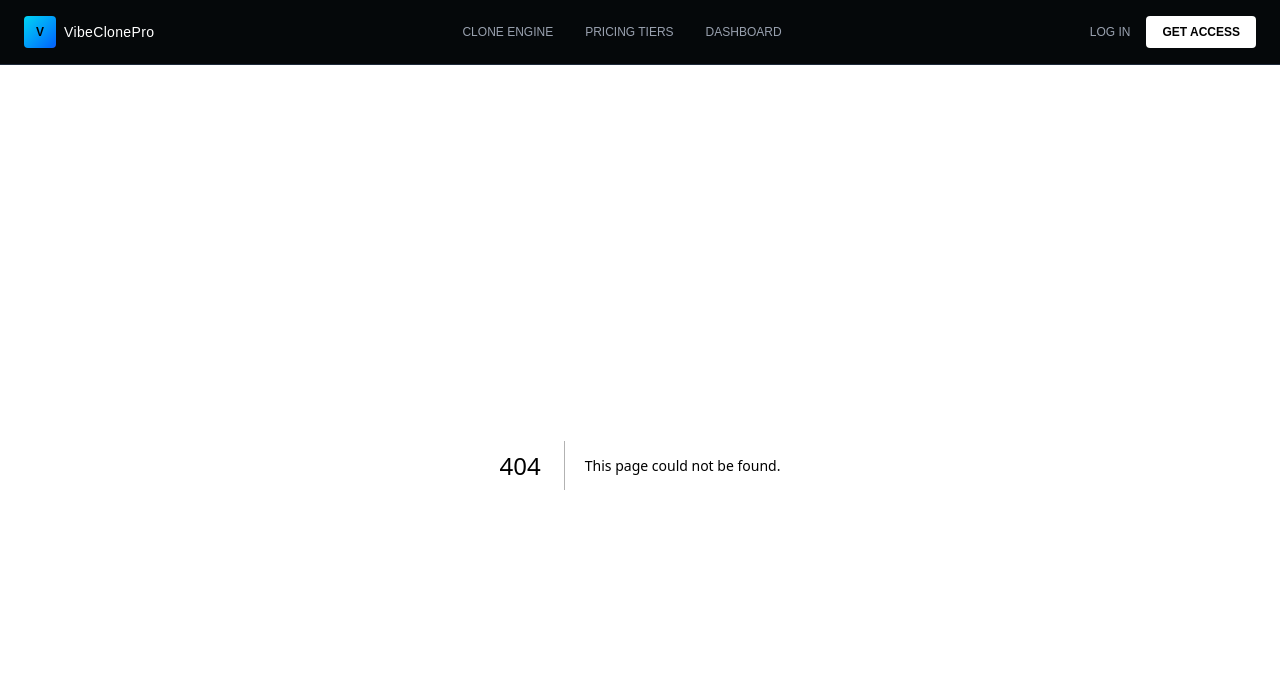
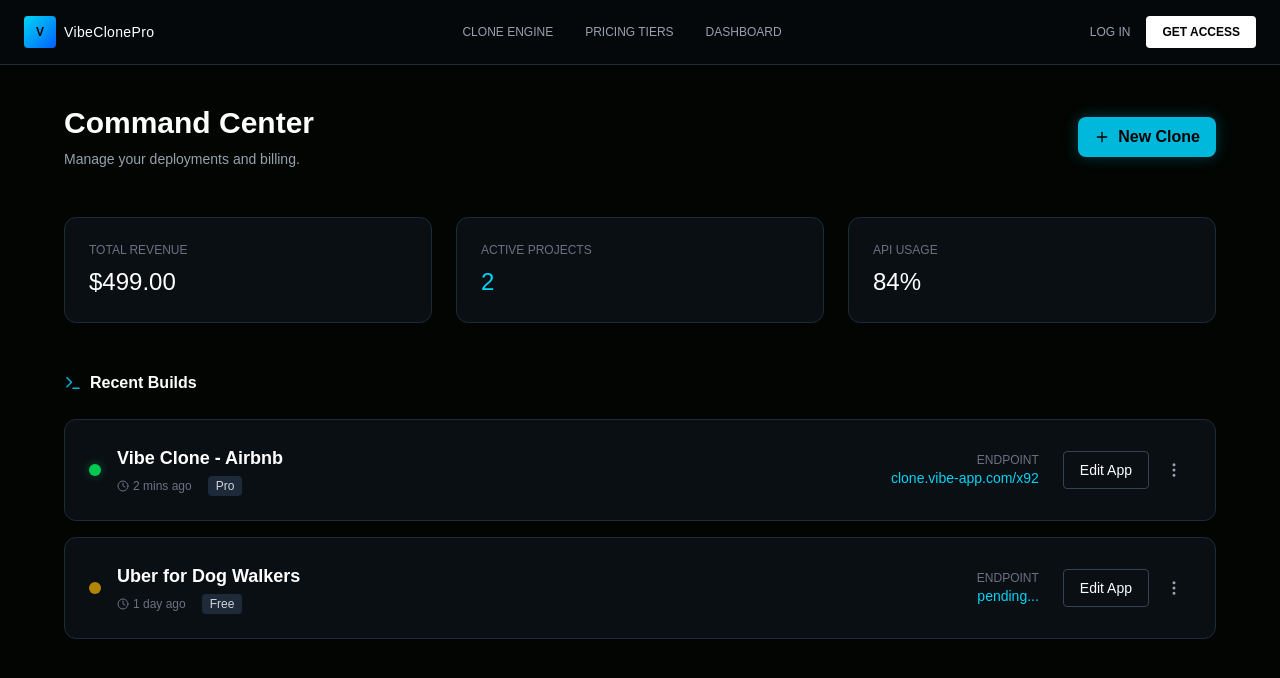
Before and after one commit to ROLLED740/vibe-clone-pro, a Next.js app: page /dashboard in a window 1280 px wide. Before the commit this address had no page. Shown: the top 678 px of the page. Built offline with nearby package versions, Linux system fonts and the light colour scheme.

Commit message:
Add dashboard page

```diff
--- /dev/null
+++ b/app/dashboard/page.tsx
@@ -0,0 +1,95 @@
+import React from 'react';
+import Link from 'next/link';
+import { Plus, Terminal, ExternalLink, MoreVertical, Clock, CheckCircle } from 'lucide-react';
+
+export default function Dashboard() {
+  const projects = [
+    {
+      id: 1,
+      name: 'Vibe Clone - Airbnb',
+      status: 'Live',
+      url: 'clone.vibe-app.com/x92',
+      lastEdited: '2 mins ago',
+      tier: 'Pro'
+    },
+    {
+      id: 2,
+      name: 'Uber for Dog Walkers',
+      status: 'Building',
+      url: 'pending...',
+      lastEdited: '1 day ago',
+      tier: 'Free'
+    }
+  ];
+
+  return (
+    <main className="min-h-screen bg-[#020502] pt-10 px-6">
+      <div className="max-w-6xl mx-auto">
+
+        {/* HEADER */}
+        <div className="flex items-center justify-between mb-12">
+          <div>
+            <h1 className="text-3xl font-bold text-white mb-2">Command Center</h1>
+            <p className="text-gray-400 text-sm">Manage your deployments and billing.</p>
+          </div>
+          <button className="flex items-center gap-2 px-4 py-2 bg-cyan-500 hover:bg-cyan-400 text-black font-bold rounded-lg transition-all shadow-[0_0_15px_rgba(6,182,212,0.3)]">
+            <Plus size={16} /> New Clone
+          </button>
+        </div>
+
+        {/* METRICS ROW */}
+        <div className="grid grid-cols-1 md:grid-cols-3 gap-6 mb-12">
+          <div className="p-6 bg-[#0A0F14] border border-gray-800 rounded-xl">
+            <div className="text-gray-500 text-xs uppercase mb-2">Total Revenue</div>
+            <div className="text-2xl font-mono text-white">$499.00</div>
+          </div>
+          <div className="p-6 bg-[#0A0F14] border border-gray-800 rounded-xl">
+            <div className="text-gray-500 text-xs uppercase mb-2">Active Projects</div>
+            <div className="text-2xl font-mono text-cyan-400">2</div>
+          </div>
+          <div className="p-6 bg-[#0A0F14] border border-gray-800 rounded-xl">
+            <div className="text-gray-500 text-xs uppercase mb-2">API Usage</div>
+            <div className="text-2xl font-mono text-white">84%</div>
+          </div>
+        </div>
+
+        {/* PROJECTS GRID */}
+        <h2 className="text-white font-bold mb-6 flex items-center gap-2">
+          <Terminal size={18} className="text-cyan-500"/> Recent Builds
+        </h2>
+
+        <div className="grid gap-4">
+          {projects.map((project) => (
+            <div key={project.id} className="group flex items-center justify-between p-6 bg-[#0A0F14] border border-gray-800 rounded-xl hover:border-cyan-500/50 transition-all">
+              <div className="flex items-center gap-4">
+                <div className={`w-3 h-3 rounded-full ${project.status === 'Live' ? 'bg-green-500 shadow-[0_0_10px_rgba(34,197,94,0.4)]' : 'bg-yellow-500 animate-pulse'}`} />
+                <div>
+                  <h3 className="text-white font-bold text-lg">{project.name}</h3>
+                  <div className="flex items-center gap-4 text-xs text-gray-500 mt-1">
+                    <span className="flex items-center gap-1"><Clock size={12}/> {project.lastEdited}</span>
+                    <span className="bg-gray-800 px-2 py-0.5 rounded text-gray-300">{project.tier}</span>
+                  </div>
+                </div>
+              </div>
+
+              <div className="flex items-center gap-6">
+                <div className="hidden md:block text-right">
+                  <div className="text-xs text-gray-500 uppercase">Endpoint</div>
+                  <div className="text-sm text-cyan-400 font-mono">{project.url}</div>
+                </div>
+
+                <div className="flex gap-2">
+                  <Link href="/editor" className="px-4 py-2 border border-gray-700 text-white rounded hover:bg-gray-800 transition-colors text-sm font-medium">
+                    Edit App
+                  </Link>
+                  <button className="p-2 text-gray-400 hover:text-white"><MoreVertical size={18}/></button>
+                </div>
+              </div>
+            </div>
+          ))}
+        </div>
+
+      </div>
+    </main>
+  );
+}
```
